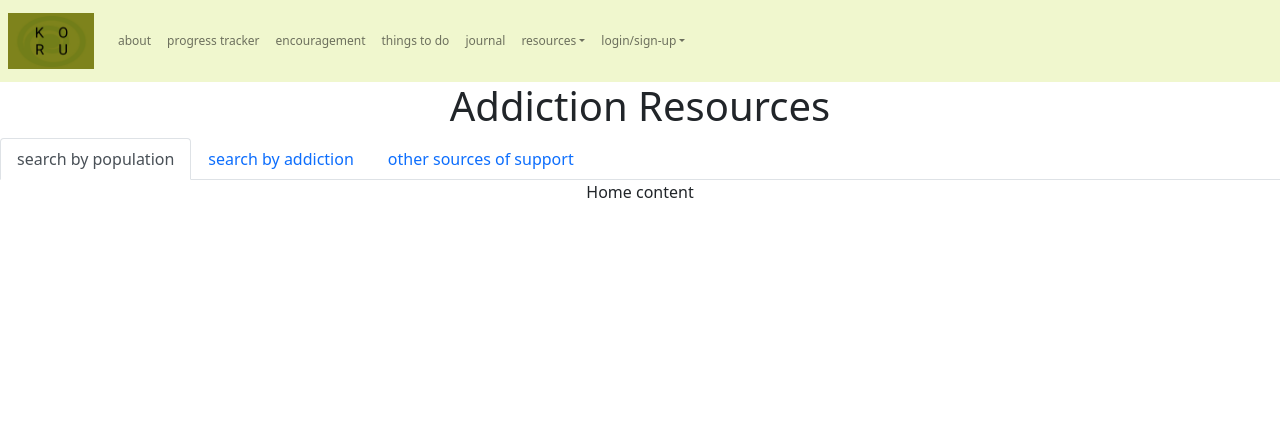
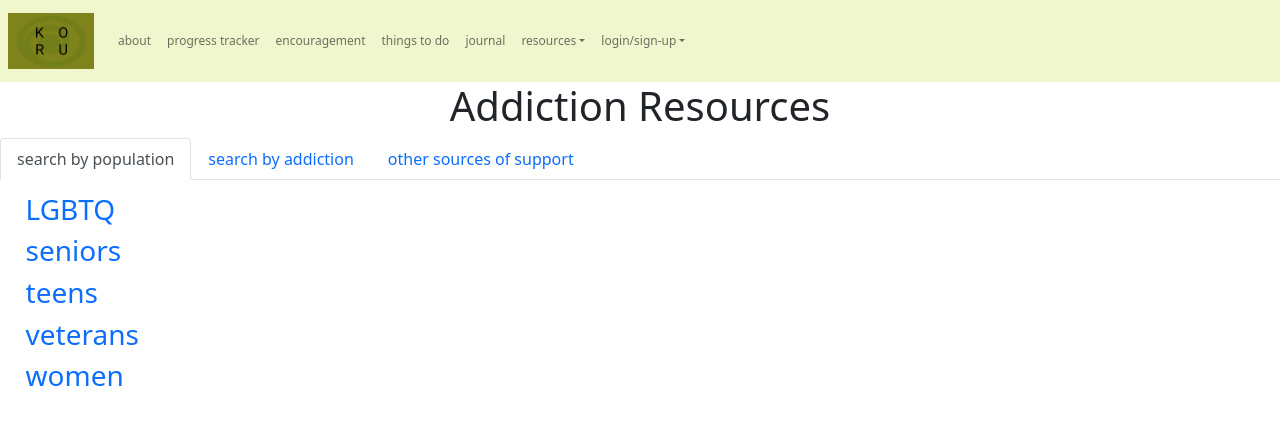
Before and after one commit to brookecalhoun/koruclient, a React (Create React App) app: page /addiction-resources in a window 1280 px wide. Shown: the top 424 px of the page. Built offline with nearby package versions, Linux system fonts and the light colour scheme; a web font is replaced by a local one.

Commit message:
styling resource page

```diff
--- a/package.json
+++ b/package.json
@@ -19,6 +19,7 @@
     "popper.js": "^1.16.1",
     "react": "^17.0.2",
     "react-bootstrap": "^1.6.3",
+    "react-bootstrap-table": "^4.3.1",
     "react-dom": "^17.0.2",
     "react-multi-carousel": "^2.6.5",
     "react-multi-date-picker": "^3.1.4",
--- a/src/App.css
+++ b/src/App.css
@@ -459,3 +459,9 @@
   background: rgba(160, 190, 125, 1);
   cursor: pointer;
 }
+.ad-populations{
+  text-align: left;
+  margin-left: 2%;
+  margin-top: 1%;
+  text-decoration: none;
+}
--- a/src/components/Resources/AddictionResources.jsx
+++ b/src/components/Resources/AddictionResources.jsx
@@ -76,26 +76,73 @@ class AddictionResources extends React.Component {
   constructor(props, context) {
     super(props, context);
     this.state = {
-      key: "home",
+      key: "population",
     };
   }
 
   render() {
     return (
       <div className="addiction-page">
-          <h1 className='ad-title'>Addiction Resources </h1>
+        <h1 className="ad-title">Addiction Resources </h1>
         <Tabs
           id="controlled-tab-example"
           activeKey={this.state.key}
           onSelect={(key) => this.setState({ key })}
         >
-          <Tab eventKey="home" title="search by population">
-            Home content
+          <Tab
+            className="all"
+            eventKey="population"
+            title="search by population"
+          >
+            <div className="ad-populations">
+              {" "}
+              <h3 className="ad-lgbt">
+                <a
+                  href="https://www.glbthotline.org/"
+                  style={{ textDecoration: "none " }}
+                >
+                  LGBTQ
+                </a>{" "}
+              </h3>{" "}
+              <h3 className="ad-senior">
+                <a
+                  href="https://rehabnet.com/"
+                  style={{ textDecoration: "none " }}
+                >
+                  seniors
+                </a>{" "}
+              </h3>{" "}
+              <h3 className="ad-teen">
+                <a
+                  href="https://teens.drugabuse.gov/"
+                  style={{ textDecoration: "none " }}
+                >
+                  teens
+                </a>{" "}
+              </h3>{" "}
+              <h3 className="ad-veterans">
+                {" "}
+                <a
+                  href="https://www.mentalhealth.va.gov/MENTALHEALTH/substance-use/index.asp"
+                  style={{ textDecoration: "none " }}
+                >
+                  veterans{" "}
+                </a>{" "}
+              </h3>{" "}
+              <h3 className="ad-women">
+                <a
+                  href="https://womenforsobriety.org/"
+                  style={{ textDecoration: "none " }}
+                >
+                  women
+                </a>{" "}
+              </h3>{" "}
+            </div>
           </Tab>
-          <Tab eventKey="profile" title="search by addiction">
+          <Tab eventKey="addiction" title="search by addiction">
             Profile content
           </Tab>
-          <Tab eventKey="contact" title="other sources of support">
+          <Tab eventKey="support" title="other sources of support">
             Contact content
           </Tab>
         </Tabs>
```
Also changed, not shown: 1 other file (tests, documents, lock files or other folders).
